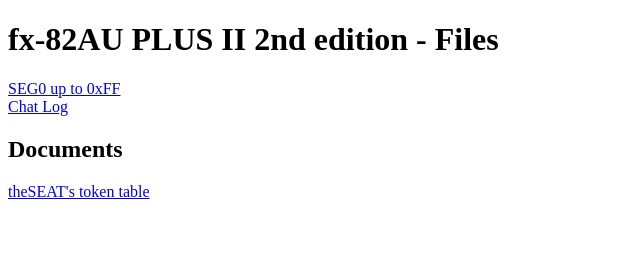
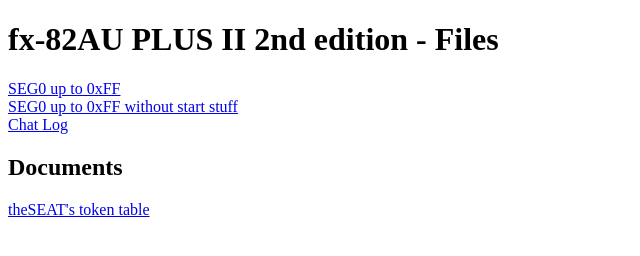
Before and after one commit to zackhe-uk/casiocalc, a plain HTML site: page fx-82AU_PLUS_II_2nd/index.html in a window 1280 px wide. Shown: the whole page, without its empty margins (0-640 px from the left). Drawn offline with Linux system fonts and the light colour scheme.

Commit message:
Update index.html

```diff
--- a/fx-82AU_PLUS_II_2nd/index.html
+++ b/fx-82AU_PLUS_II_2nd/index.html
@@ -7,6 +7,7 @@
     <h1>fx-82AU PLUS II 2nd edition - Files</h1>
     <p>
       <a download href="/fx-82AU_PLUS_II_2nd/seg0_uptoFF.bin">SEG0 up to 0xFF</a><br>
+      <a download href="/fx-82AU_PLUS_II_2nd/seg0 fx82auiiplus2nd without start stuff.bin">SEG0 up to 0xFF without start stuff</a><br>
       <a download href="/fx-82AU_PLUS_II_2nd/chatlog.txt">Chat Log</a><br>
     </p>
     <h2>Documents</h2>
```
